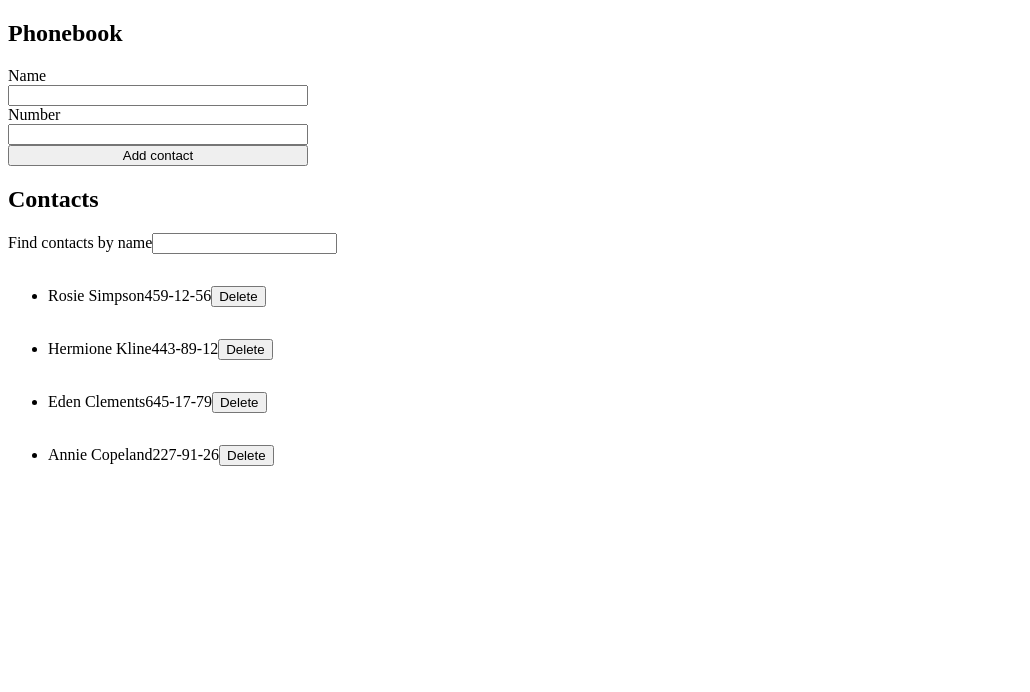
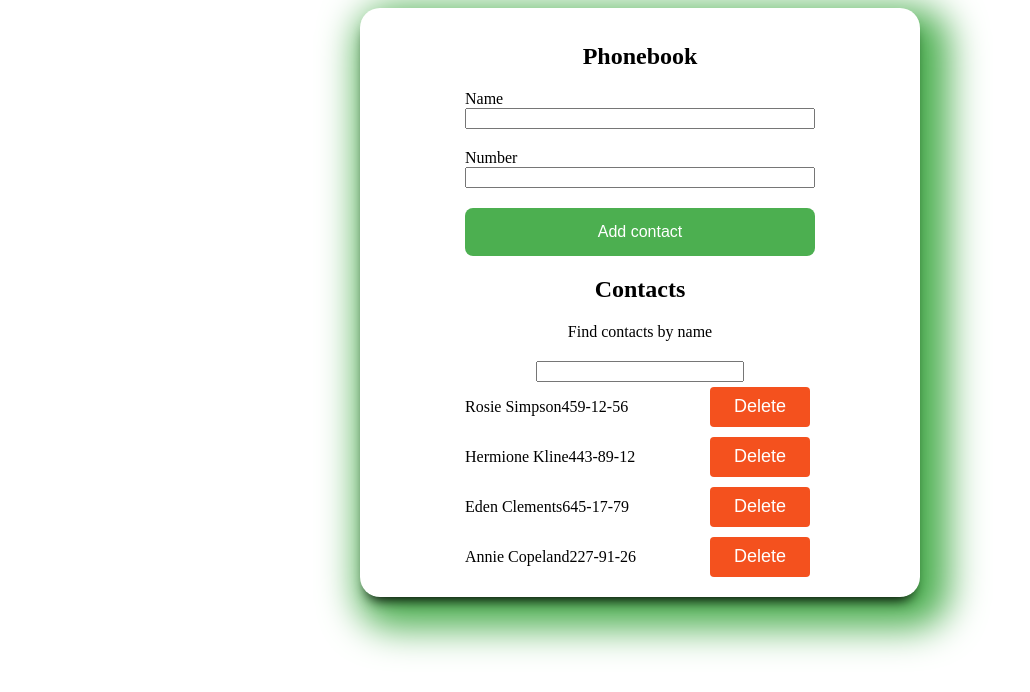
Before and after one commit to DyatlovSergey/goit-react-hw-02-phonebook, a React (Create React App) app: page / in a window 1280 px wide. Shown: the top 692 px of the page, without its empty margins (0-1030 px from the left). Built offline with nearby package versions, Linux system fonts and the light colour scheme.

Commit message:
add styles

```diff
--- a/src/App.js
+++ b/src/App.js
@@ -1,9 +1,11 @@
 import React from "react";
+import shortid from "shortid";
+import { Notify } from "notiflix/build/notiflix-notify-aio";
+
 import Phonebook from "./Components/Phonebook";
 import AddContacts from "./Components/AddContacts";
-import shortid from "shortid";
 import Filter from "./Components/Filter";
-import { Notify } from "notiflix/build/notiflix-notify-aio";
+import s from "./Components/Phonebook.module.css";
 
 class App extends React.Component {
   state = {
@@ -65,7 +67,7 @@ class App extends React.Component {
     const { contacts, filter } = this.state;
     const visibleContactCards = this.visibleContactCards();
     return (
-      <section>
+      <section className={s.container}>
         <h1>Phonebook</h1>
         <AddContacts onSubmit={this.addContact} />
         <h2>Contacts</h2>
--- a/src/Components/AddContacts.js
+++ b/src/Components/AddContacts.js
@@ -24,6 +24,7 @@ class AddContacts extends Component {
       <form className={s.phonebookList} onSubmit={this.handleSubmit}>
         <label>Name</label>
         <input
+          className={s.input}
           type="text"
           name="name"
           value={this.state.name}
@@ -35,6 +36,7 @@ class AddContacts extends Component {
 
         <label>Number</label>
         <input
+          className={s.input}
           type="tel"
           name="number"
           value={this.state.number}
@@ -44,7 +46,9 @@ class AddContacts extends Component {
           required
         />
 
-        <button type="submit">Add contact</button>
+        <button className={s.button} type="submit">
+          Add contact
+        </button>
       </form>
     );
   }
--- a/src/Components/Filter.js
+++ b/src/Components/Filter.js
@@ -1,9 +1,14 @@
+import s from "./Phonebook.module.css";
+
 const Filter = ({ value, onChangeFilter }) => (
-  <div>
-    <label>
-      Find contacts by name
-      <input type="text" value={value} onChange={onChangeFilter} />
-    </label>
+  <div className={s.filter}>
+    <label className={s.filter__label}>Find contacts by name </label>
+    <input
+      className={s.filter__input}
+      type="text"
+      value={value}
+      onChange={onChangeFilter}
+    />
   </div>
 );
 
--- a/src/Components/Phonebook.js
+++ b/src/Components/Phonebook.js
@@ -1,53 +1,20 @@
 import React from "react";
 import s from "./Phonebook.module.css";
-// class Phonebook extends React.Component {
-//   // state = {
-//   //   contacts: [],
-//   //   name: "",
-//   // };
-
-//   //   handleSubmit = (evt) => {
-//   //     evt.preventDefault();
-//   //     const form = evt.currentTarget;
-//   //     const name = form.elements.name.value;
-
-//   //     console.log(name);
-//   // this.props.onSubmit({ name });
-//   // form.reset();
-//   //   };
-//   render() {
-//     return (
-//       <div>
-//         <form onSubmit={this.handleSubmit}>
-//           <h1>Phonebook</h1>
-//           <h2>Name</h2>
-//           <input
-//             type="text"
-//             name="name"
-//             pattern="^[a-zA-Zа-яА-Я]+(([' -][a-zA-Zа-яА-Я ])?[a-zA-Zа-яА-Я]*)*$"
-//             title="Name may contain only letters, apostrophe, dash and spaces. For example Adrian, Jacob Mercer, Charles de Batz de Castelmore d'Artagnan"
-//             required
-//           />
-//           <button type="submit">Add contact</button>
-//         </form>
-//         <h1>Contacts</h1>
-//         <ul>
-//           <li>test</li>
-//         </ul>
-//       </div>
-//     );
-//   }
-// }
 
 const Phonebook = ({ contacts, onDeleteContact }) => (
   <ul className={s.phonebookList}>
     {contacts.map(({ id, name, number }) => (
-      <li key={id}>
-        <p>
-          {name}
-          {number}
-          <button onClick={() => onDeleteContact(id)}>Delete</button>
+      <li className={s.contact__item} key={id}>
+        <p className={s.contact__description}>
+          <span>{name}</span>
+          <span>{number}</span>
         </p>
+        <button
+          className={s.contact__delete}
+          onClick={() => onDeleteContact(id)}
+        >
+          <span>Delete </span>
+        </button>
       </li>
     ))}
   </ul>
--- a/src/Components/Phonebook.module.css
+++ b/src/Components/Phonebook.module.css
@@ -1,10 +1,110 @@
+.container {
+  margin-left: auto;
+  margin-right: auto;
+  width: 500px;
+  padding: 15px 30px;
+  text-align: center;
+  border-radius: 20px;
+  -webkit-box-shadow: 0px 10px 13px -7px #000000, 13px 15px 37px 16px #4caf50;
+  box-shadow: 0px 10px 13px -7px #000000, 13px 15px 37px 16px #4caf50;
+}
+
 .phonebookList {
   display: flex;
+  text-align: left;
   flex-direction: column;
-  width: 300px;
+  width: 350px;
+  margin: 0;
+  padding: 0;
+  margin-left: auto;
+  margin-right: auto;
+  list-style: none;
+  justify-content: center;
+}
+
+.input {
+  margin-bottom: 20px;
+}
+
+.button {
+  background-color: #4caf50; /* Green */
+  border: none;
+  border-radius: 8px;
+  color: white;
+  padding: 15px 32px;
+  text-align: center;
+  text-decoration: none;
+  display: inline-block;
+  font-size: 16px;
+  cursor: pointer;
+}
+
+.button:hover {
+  box-shadow: 0 12px 16px 0 rgba(0, 0, 0, 0.24),
+    0 17px 50px 0 rgba(0, 0, 0, 0.19);
+}
+
+/* FILTER STYLES */
+
+.filter {
+  display: flex;
+  flex-direction: column;
+  align-items: center;
+}
+
+.filter__label {
+  display: block;
+  margin-bottom: 20px;
+}
+
+.filter__input {
+  display: block;
+  width: 200px;
+}
+
+/* CONTACT LIST STYLES */
+
+.contact__item {
+  display: flex;
   justify-content: space-between;
 }
 
-.form {
-  display: flex;
+.contact__delete {
+  display: inline-block;
+  border-radius: 4px;
+  background-color: #f4511e;
+  border: none;
+  color: #ffffff;
+  text-align: center;
+  font-size: 18px;
+  padding: 5px;
+  width: 100px;
+  transition: all 0.5s;
+  cursor: pointer;
+  margin: 5px;
 }
+
+.contact__delete span {
+  cursor: pointer;
+  display: inline-block;
+  position: relative;
+  transition: 0.5s;
+}
+
+.contact__delete span:after {
+  content: "\00bb";
+  position: absolute;
+  opacity: 0;
+  top: 0;
+  right: -20px;
+  transition: 0.5s;
+}
+
+.contact__delete:hover span {
+  padding-right: 25px;
+}
+
+.contact__delete:hover span:after {
+  opacity: 1;
+  right: 0;
+}
--- a/src/index.css
+++ /dev/null
@@ -1,13 +0,0 @@
-body {
-  margin: 0;
-  font-family: -apple-system, BlinkMacSystemFont, 'Segoe UI', 'Roboto', 'Oxygen',
-    'Ubuntu', 'Cantarell', 'Fira Sans', 'Droid Sans', 'Helvetica Neue',
-    sans-serif;
-  -webkit-font-smoothing: antialiased;
-  -moz-osx-font-smoothing: grayscale;
-}
-
-code {
-  font-family: source-code-pro, Menlo, Monaco, Consolas, 'Courier New',
-    monospace;
-}
--- a/src/index.js
+++ b/src/index.js
@@ -8,5 +8,3 @@ ReactDOM.render(
   </React.StrictMode>,
   document.getElementById("root")
 );
-
-// Phonebook onSubmit={(name) => console.log(name)}
```
Also changed, not shown: src/setupTests.js (deleted, +0 -5 lines), src/logo.svg (deleted), 1 other file (tests, documents, lock files or other folders).
